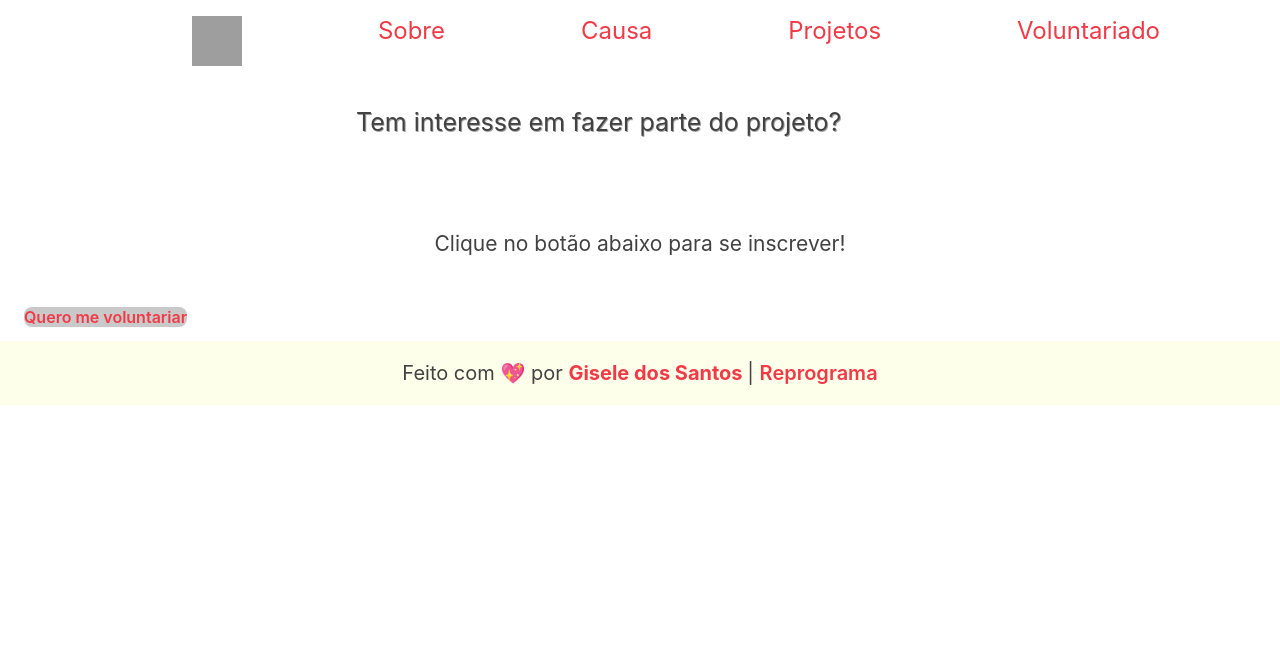
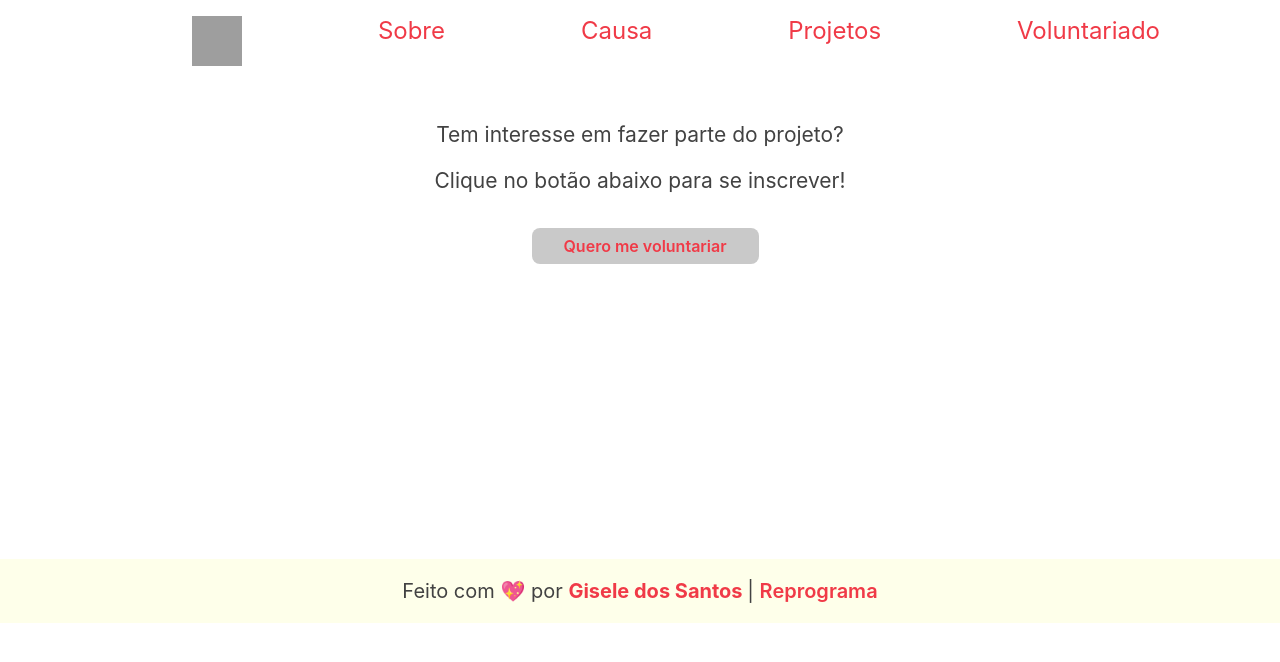
Before and after one commit to Giselz/corrente-delxs, a React (Create React App) app: page /Voluntariado in a window 1280 px wide. Shown: the top 662 px of the page. Built offline with nearby package versions, Linux system fonts and the light colour scheme; grey boxes are pictures that could not be loaded.

Commit message:
Atualizações da page voluntariado

```diff
--- a/src/components/Footer/footer.css
+++ b/src/components/Footer/footer.css
@@ -2,6 +2,7 @@
     display: flex;
     justify-content: center;
     background-color: #feffea;
+
 }
 
 .textoFooter{
--- a/src/pages/Voluntariado/Voluntariado.js
+++ b/src/pages/Voluntariado/Voluntariado.js
@@ -1,20 +1,21 @@
 import Menu from '../../components/Menu/Menu'
 import Footer from '../../components/Footer/Footer'
-import { Container, TextH1, SectionText, SectionMainH1, Text, SectionButton, Botao } from "./voluntariado.styled";
+import { Container, Content, Text, Button, Botao, SectionMain } from "./voluntariado.styled";
 
 const Voluntariado = () => {
     return (<>
         <Container>
             <Menu />
-            <SectionMainH1>
-                <TextH1>Tem interesse em fazer parte do projeto?</TextH1>
-            </SectionMainH1>
-            <SectionText>
-                <Text>Clique no botão abaixo para se inscrever! </Text>
-            </SectionText>
-            <SectionButton>
-                <Botao href="https://forms.gle/SvLhb4cVEyARLDpcA" rel="noreferrer" target="_blank">Quero me voluntariar</Botao>
-            </SectionButton>
+            <Content>
+                <SectionMain>
+                    <Text>Tem interesse em fazer parte do projeto?</Text>
+                    <Text>Clique no botão abaixo para se inscrever! </Text>
+                <Button>
+                    <Botao href="https://forms.gle/SvLhb4cVEyARLDpcA" rel="noreferrer" target="_blank">Quero me voluntariar</Botao>
+                </Button>
+                </SectionMain>
+            </Content>
+
         <Footer />
         </Container>
         </>);
--- a/src/pages/Voluntariado/voluntariado.styled.jsx
+++ b/src/pages/Voluntariado/voluntariado.styled.jsx
@@ -5,52 +5,30 @@ export const Container = styled.div`
     margin-top: 50px;
 `;
 
-export const SectionMain = styled.div`
+export const Content = styled.div`
     display: flex;
-    flex-direction: row;
+    flex-direction: column;
+    align-items: center;
     margin: 0 auto;
     max-width: 600px;
-    padding: 1rem;
-`;
-
-export const SectionText = styled.div`
-    margin: 0 auto;
-    max-width: 600px;
+    padding: 2rem;
 
 `;
 
-export const SobreImg = styled.img`
-    width: 200px;
-    height: 200px;
-`;
+export const SectionMain = styled.div`
+    padding-top: 1.2rem;
+    min-height: 33.3vw;
+`
 
 export const Text = styled.p`
     font-size: 21px;
     color: #424242;
-    padding: 1rem;
     text-align: center;
 `;
 
-export const SectionMainH1 = styled.p`
+export const Botao = styled.a`
     display: flex;
-    flex-direction: row;
-    margin: 0 auto;
-    max-width: 600px;
-    padding: 1rem;
-    font-size: 25px;
-    color: #424242;
-    text-shadow: 0.035em 0.045em #a3a3a3;
-`;
-
-export const TextH1 = styled.p`
-    font-size: 25px;
-    color: #424242;
-    padding: 1rem;
-`;
-
-export const Botao = styled.a`
     margin-left: 10px;
-    display: flex;
     gap: 0.25rem;
     align-items: center;
     background: #c9c9c9;
@@ -59,17 +37,18 @@ export const Botao = styled.a`
     border: 0;
     color: #f03a47;
     text-decoration: none;
+    padding: 0.5rem 2rem;
     &:hover {
     background-color: #a3a3a3;
     transition: linear .5s;
     }
 `;
 
-export const SectionButton = styled.div`
+export const Button = styled.div`
     font-weight: 600;
     color: #424242;
     display: flex;
-    flex-direction: row;
+    flex-direction: column;
     align-items: center;
     padding: 14px;
 `;
```
